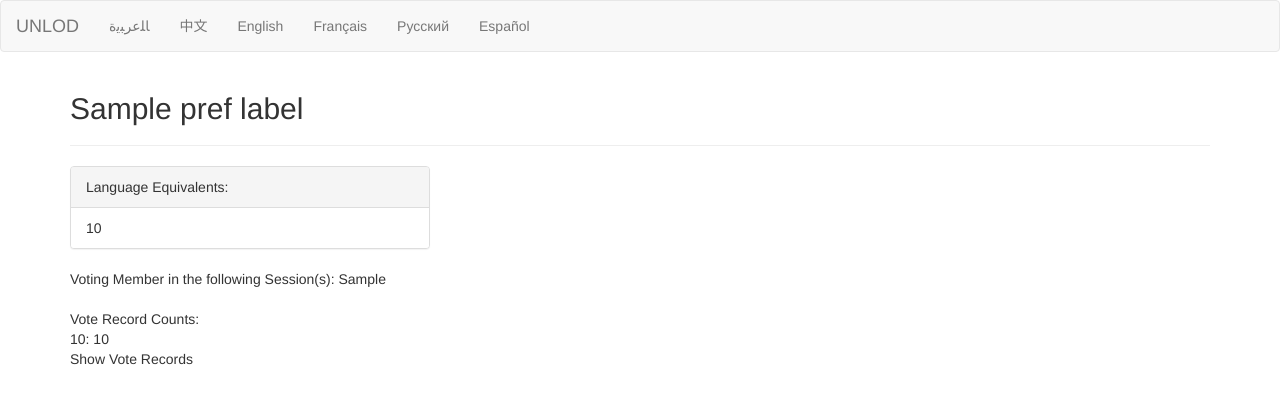
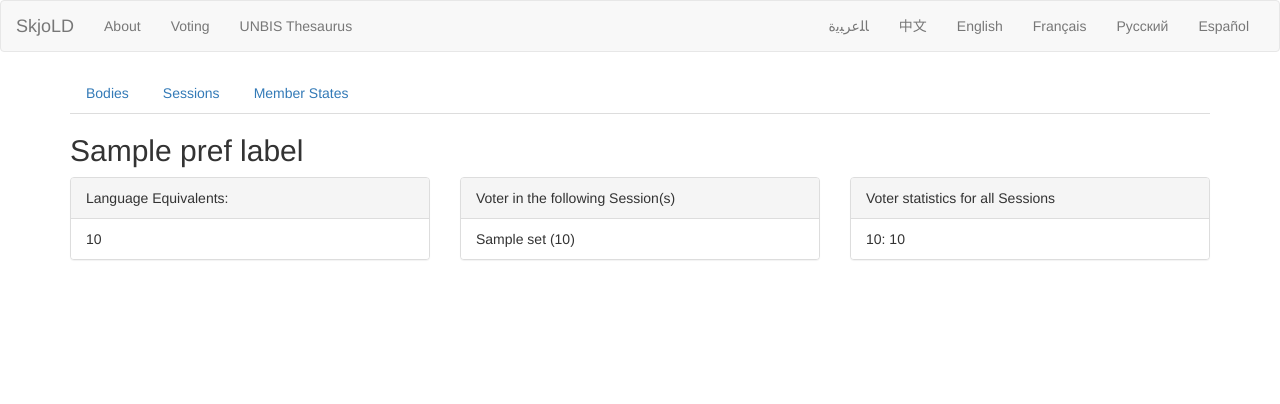
Before and after one commit to aaronhelton/sparql-skjold, a Django app: template v2/templates/v2/member_state.html in a window 1280 px wide. Shown: the top 404 px of the page. Run offline with Django 3.2, Linux system fonts and the light colour scheme; the template is opened without the code that fills it: most values are stand-ins (such as "Sample title", 1, 10 or a date in 2020).

Commit message:
clean up v2 and deprecate votedb

```diff
--- a/skjold/urls.py
+++ b/skjold/urls.py
@@ -13,15 +13,17 @@ Including another URLconf
     1. Add an import:  from blog import urls as blog_urls
     2. Add a URL to urlpatterns:  url(r'^blog/', include(blog_urls))
 """
+from django.conf import settings
 from django.conf.urls import include, url
 from django.contrib import admin
 from django.conf.urls.i18n import i18n_patterns
+from django.conf.urls.static import static
 
 urlpatterns = [
     url(r'^admin/', include(admin.site.urls)),
-    url(r'^votedb/', include('votedb.urls', namespace='votedb')),
-]
+] + static(settings.STATIC_URL, document_root=settings.STATIC_ROOT)
 
 urlpatterns += i18n_patterns(
+    #url(r'^$', include('v2.urls', namespace='v2')),
     url(r'^v2/', include('v2.urls', namespace='v2')),
 )
--- a/templates/base.html
+++ b/templates/base.html
@@ -29,9 +29,14 @@
           <span class="icon-bar"></span>
           <span class="icon-bar"></span>
         </button>
-        <a class="navbar-brand" href="/">UNLOD</a>
+        <a class="navbar-brand" href="/">SkjoLD</a>
         <div class="collapse navbar-collapse" id="main-navbar">
         <ul class="nav navbar-nav">
+          <li><a href="#">About</a></li>
+          <li><a href="#">Voting</a></li>
+          <li><a href="#">UNBIS Thesaurus</a></li>
+        </ul>
+        <ul class="nav navbar-nav pull-right">
           <li ><a class="ar" href="#">ﺎﻠﻋﺮﺒﻳﺓ</a></li>
           <li ><a class="zh" href="#">中文</a></li>
           <li ><a class="en" href="#">English</a></li>
@@ -47,14 +52,12 @@
     // This will work as long as there aren't language codes in the target URIs.
     $(document).ready(function() {
       loc = window.location.href;
-      console.log(loc);
       var c = ["ar","zh","en","fr","ru","es"]
       for (var i=0; i < c.length; i++) {
         new_loc = loc.replace("/{{ LANGUAGE_CODE }}/","/"+c[i]+"/");
-        console.log(new_loc);
         $( 'a.' + c[i] ).attr("href",new_loc);
       }
-      return new_loc;
+      console.log(window.location);
     });
   </script>
 
--- a/v2/templates/v2/member_state.html
+++ b/v2/templates/v2/member_state.html
@@ -1,10 +1,12 @@
 {% extends 'base.html' %}
+
 
 {% block content %}
 <div class="container">
+  {% include "v2/votedb.html" %}
   <div class="row">
     <div class="col-md-12">
-      <h2>{{ pref_label }}</h2><hr/>
+      <h2>{{ pref_label }}</h2>
     </div>
   </div>
   <div class="row">
@@ -24,22 +26,34 @@
         </ul>
       </div>
     </div>
-  </div>
-  <div class="row">
     <div class="col-md-4">
-      <!-- translate this -->
-      Voting Member in the following Session(s):
-      {% for s in member_sessions %}
-        {{ s }}<br/>
-      {% endfor %}<br/>
-      <!-- translate this -->
-      Vote Record Counts:</br>
-      {% for vote in vote_records %}
-        {{ vote.vc.value }}: {{vote.totalVotes.value}}<br/>
-      {% endfor %}
-      <!-- translate this -->
-      Show Vote Records
+      <div class="panel panel-default">
+        <div class="panel-heading">Voter in the following Session(s)</div>
+        <ul class="list-group">
+          {% for res in results %}
+            {% for r in res.set %}
+              {% if r.member_sessions %}
+                <li class="list-group-item">{{r.pref_label}} ({{r.count.value}})</li>
+              {% endif %}
+            {% endfor %}
+          {% endfor %}
+        </ul>
+      </div>
     </div>
-  </div>
-</div>
+    <div class="col-md-4">
+      <div class="panel panel-default">
+        <div class="panel-heading">Voter statistics for all Sessions</div>
+        <ul class="list-group">
+          {% for res in results %}
+            {% for r in res.set %}
+              {% if r.member_vote_records %}
+                <li class="list-group-item">{{ r.member_vote_records.value }}: {{ r.count.value }}</li>
+              {% endif %}
+            {% endfor %}
+          {% endfor %}
+        </ul>
+      </div><!-- panel -->
+    </div><!-- col -->
+  </div><!-- row -->
+</div><!-- container -->
 {% endblock %}
--- /dev/null
+++ b/v2/templates/v2/votedb.html
@@ -0,0 +1,5 @@
+<ul class="nav nav-tabs">
+  <li role="presentation"><a href="{% url 'v2:index' %}?aspect=bodies">Bodies</a></li>
+  <li role="presentation"><a href="{% url 'v2:index' %}?aspect=sessions">Sessions</a></li>
+  <li role="presentation"><a href="{% url 'v2:index' %}?aspect=member_states">Member States</a></li>
+</ul>
```
Also changed, not shown: skjold/settings.py (+6 -1 lines), v2/queries.py (+24 -0 lines), v2/templates/v2/index.html (+23 -3 lines), v2/views.py (+30 -5 lines).
